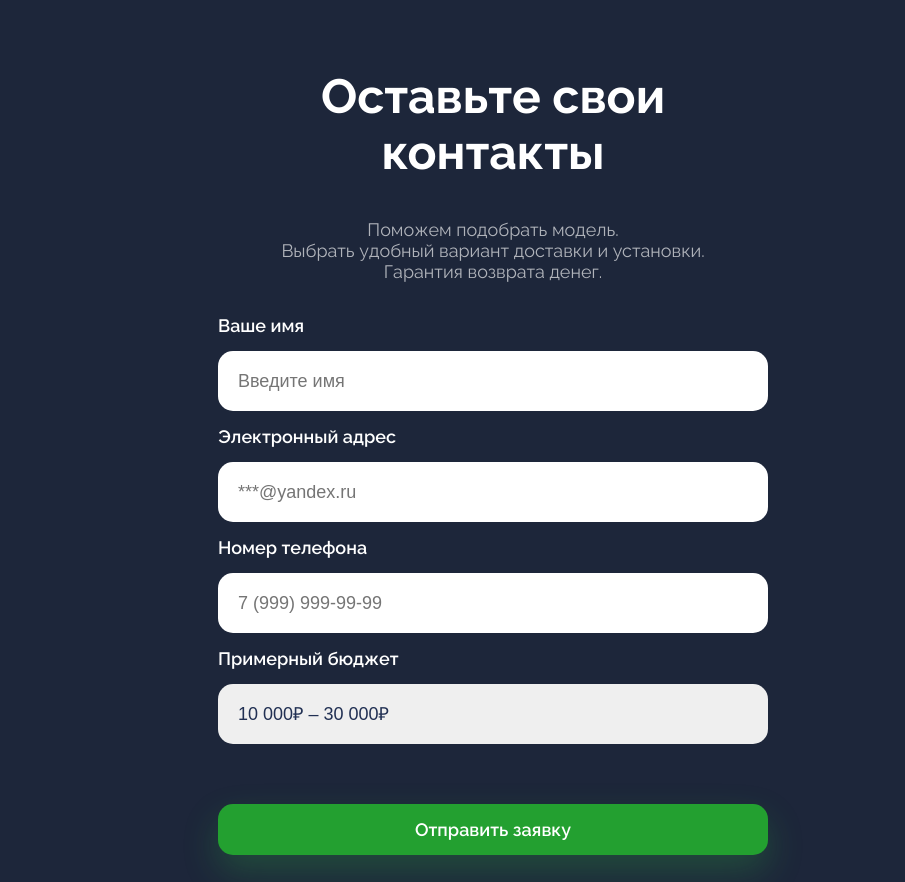
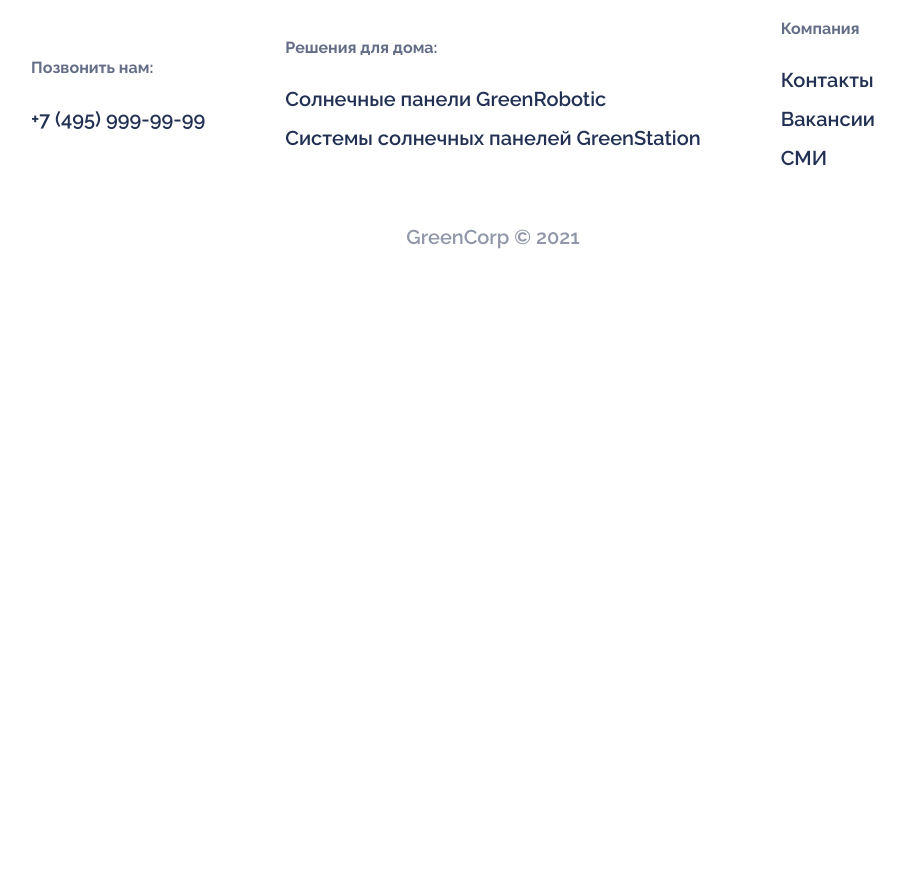
Before and after one commit to SisteDans/green-corp-landing, a plain HTML site: page index.html in a window 1280 px wide. Shown: the part 3658-4540 px from the top of the page, without its empty margins (147-1052 px from the left). After the commit the page ends 3997 px from the top, so only its background shows below. Drawn offline with nearby package versions, Linux system fonts and the light colour scheme.

Commit message:
Update index.html
Третья версия проекта

```diff
--- a/index.html
+++ b/index.html
@@ -133,30 +133,6 @@ integrity="sha512-1ycn6IcaQQ40/MKBW2W4Rhis/DbILU74C1vSrLJxCq57o941Ym01SwNsOMqvEB
       </form>
     </div>
   </section>
-    <section class="form">
-    <div class="form__containter">
-      <h1>Оставьте свои<br>контакты</h1>
-      <p>Поможем подобрать модель.<br>Выбрать удобный вариант доставки и установки.<br>Гарантия возврата денег.</p>
-      <form>
-        <div class="form__group">
-          <label for="name">Ваше имя</label>
-          <input type="text" placeholder="Введите имя" id="name">
-          <label for="email">Электронный адрес</label>
-          <input type="email" placeholder="***@yandex.ru" id="email">
-          <label for="name">Номер телефона</label>
-          <input type="tel" placeholder="7 (999) 999-99-99" id="phone">
-          <label for="budget">Примерный бюджет</label>
-          <select id="budget">
-            <option value="10-30">10 000₽ – 30 000₽</option>
-            <option value="30-60">30 000₽ – 60 000₽</option>
-            <option value="60-100">60 000₽ – 100 000₽</option>
-            <option value="100+">100 000₽</option>
-          </select>
-        </div>
-        <button type="submit" class="form__submit">Отправить заявку</button>
-      </form>
-    </div>
-  </section>
   <footer>
     <div class="footer__container">
       <div class="footer__group">
```
